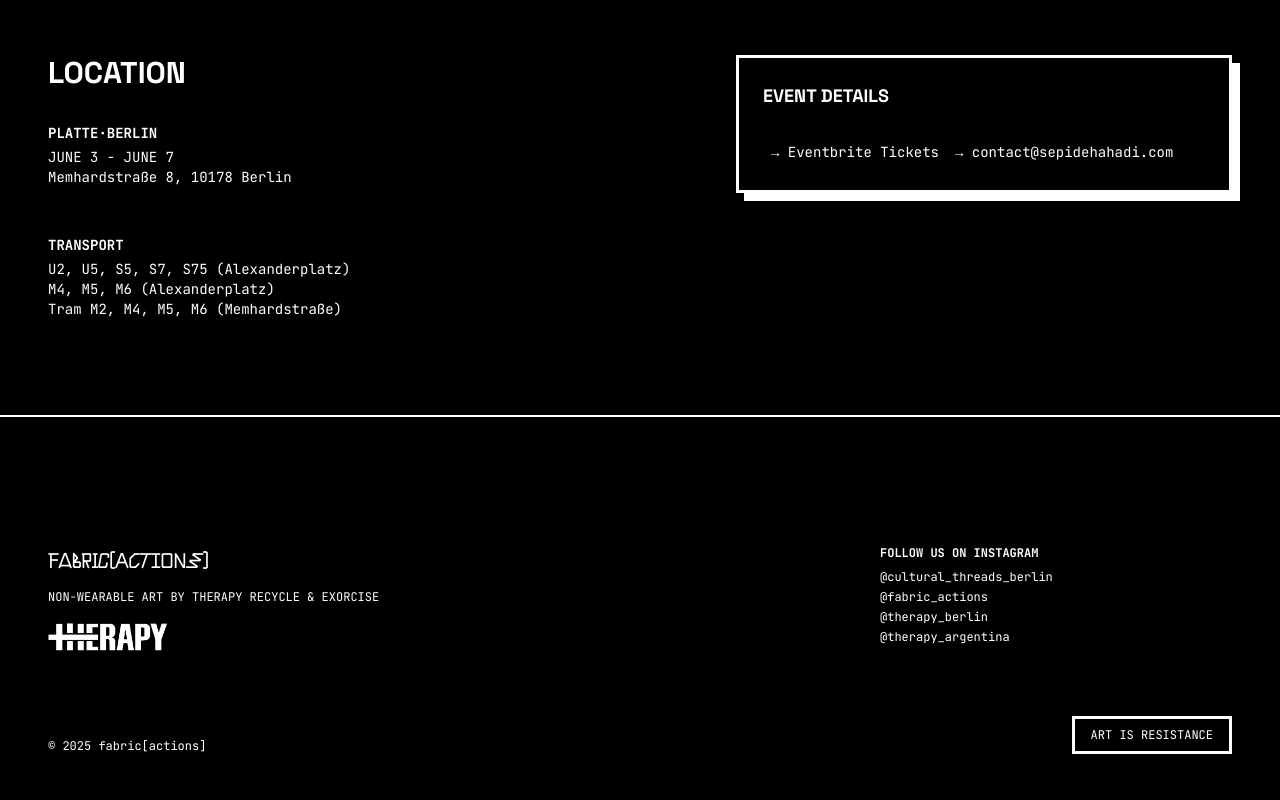
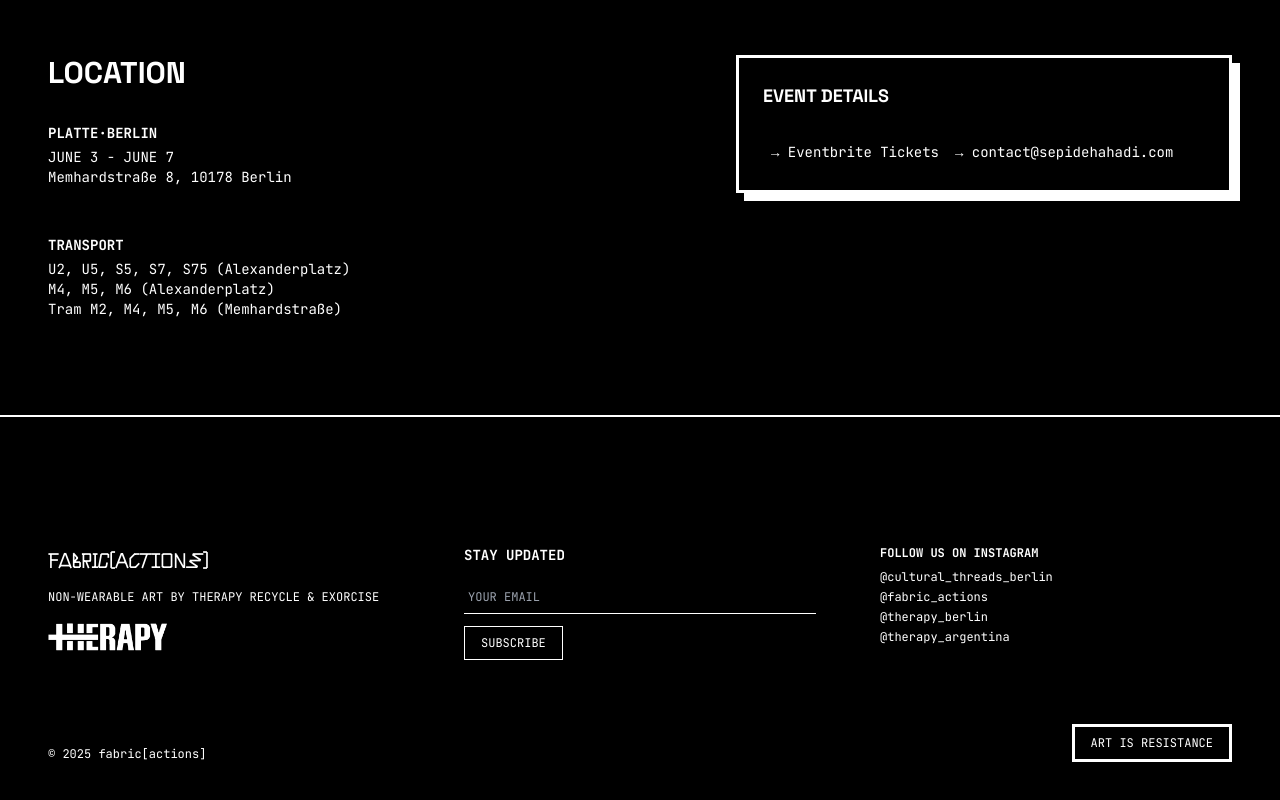
Before and after one commit to adriandgn/fabric-actions, a React (Vite) app: page / in a window 1280 px wide. Shown: the part 4221-5021 px from the top of the page. Built offline with nearby package versions, Linux system fonts and the light colour scheme.

Commit message:
feat: add newsletter subscription with Brevo integration
- Created Newsletter component with email validation
- Integrated Brevo API for email subscriptions
- Added environment configuration for API keys
- Updated Footer to include the newsletter form
- Added loading states and error handling

```diff
--- a/src/components/Footer.tsx
+++ b/src/components/Footer.tsx
@@ -1,3 +1,5 @@
+
+import Newsletter from './Newsletter';
 
 const Footer = () => {
   return (
@@ -32,9 +34,9 @@ const Footer = () => {
           </div>
         </div>
 
-        {/* Columna 2 - Espacio para futuros enlaces */}
+        {/* Columna 2 - Newsletter */}
         <div className="mt-8 md:mt-0">
-          {/* Espacio reservado para futuros enlaces */}
+          <Newsletter />
         </div>
 
         {/* Columna 3 - Redes sociales y créditos */}
--- /dev/null
+++ b/src/components/Newsletter.tsx
@@ -0,0 +1,98 @@
+import { useState } from 'react';
+
+const Newsletter = () => {
+  const [email, setEmail] = useState('');
+  const [isSubmitting, setIsSubmitting] = useState(false);
+  const [successMessage, setSuccessMessage] = useState('');
+  const [errorMessage, setErrorMessage] = useState('');
+
+  const validateEmail = (email: string): boolean => {
+    const re = /^[^\s@]+@[^\s@]+\.[^\s@]+$/;
+    return re.test(String(email).toLowerCase());
+  };
+
+  const handleSubmit = async (e: React.FormEvent) => {
+    e.preventDefault();
+    setSuccessMessage('');
+    setErrorMessage('');
+
+    if (!validateEmail(email)) {
+      setErrorMessage('Please enter a valid email address');
+      return;
+    }
+
+    setIsSubmitting(true);
+
+    try {
+      const response = await fetch('https://api.brevo.com/v3/contacts', {
+        method: 'POST',
+        headers: {
+          'Content-Type': 'application/json',
+          'api-key': import.meta.env.VITE_BREVO_API_KEY,
+          'accept': 'application/json',
+        },
+        body: JSON.stringify({
+          email: email,
+          listIds: [Number(import.meta.env.VITE_BREVO_LIST_ID)],
+          updateEnabled: true
+        }),
+      });
+
+      setIsSubmitting(false);
+
+      if (response.ok) {
+        setSuccessMessage('Thank you for subscribing!');
+        setEmail('');
+      } else {
+        const errorData = await response.json();
+        console.error('Subscription error:', errorData);
+        setErrorMessage(errorData.message || 'Error processing your subscription. Please try again.');
+      }
+    } catch (error) {
+      setIsSubmitting(false);
+      console.error('Network error:', error);
+      setErrorMessage('Connection error. Please try again later.');
+    }
+  };
+
+  if (successMessage) {
+    return (
+      <div className="mt-8 md:mt-0">
+        <h3 className="text-sm font-bold font-mono mb-4">THANKS FOR SUBSCRIBING</h3>
+        <p className="text-xs font-mono">We'll keep you updated on our latest news and events.</p>
+      </div>
+    );
+  }
+
+  return (
+    <div className="mt-8 md:mt-0">
+      <h3 className="text-sm font-bold font-mono mb-4">STAY UPDATED</h3>
+      <form onSubmit={handleSubmit} className="space-y-3">
+        <div>
+          <input
+            type="email"
+            value={email}
+            onChange={(e) => {
+              setEmail(e.target.value);
+              if (errorMessage) setErrorMessage('');
+            }}
+            placeholder="YOUR EMAIL"
+            className="w-full bg-transparent border-b border-white text-white placeholder-gray-400 py-2 px-1 text-xs font-mono focus:outline-none focus:border-gray-400 transition-colors"
+            required
+            disabled={isSubmitting}
+          />
+          {errorMessage && <p className="text-xs text-red-400 mt-1">{errorMessage}</p>}
+        </div>
+        <button
+          type="submit"
+          className="text-xs font-mono border border-white hover:bg-white hover:text-black px-4 py-2 transition-colors disabled:opacity-50"
+          disabled={isSubmitting}
+        >
+          {isSubmitting ? 'SENDING...' : 'SUBSCRIBE'}
+        </button>
+      </form>
+    </div>
+  );
+};
+
+export default Newsletter;
```
Also changed, not shown: 1 other file (tests, documents, lock files or other folders).
